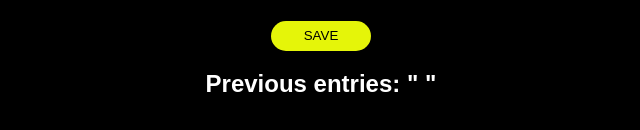
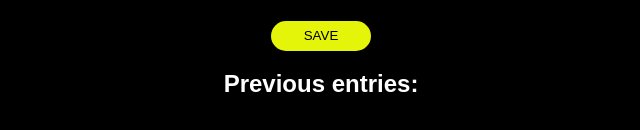
Before and after one commit to ZarcxCliff/COUNTER, a plain HTML site: page index.html in a window 1280 px wide. Shown: the part 208-338 px from the top of the page, without its empty margins (319-959 px from the left). Drawn offline with Linux system fonts and the light colour scheme.

Commit message:
Update index.html

```diff
--- a/index.html
+++ b/index.html
@@ -18,7 +18,7 @@
                 SAVE
              </button>
 
-             <h2 >Previous entries:  <span id="save">" "</span>  </h2>
+             <h2 >Previous entries:  <span id="save"></span>  </h2>
         </div>
 
 
```
